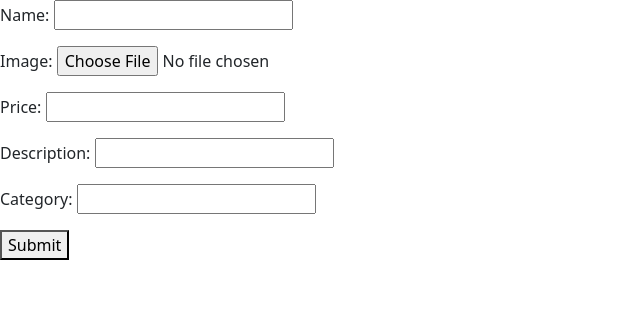
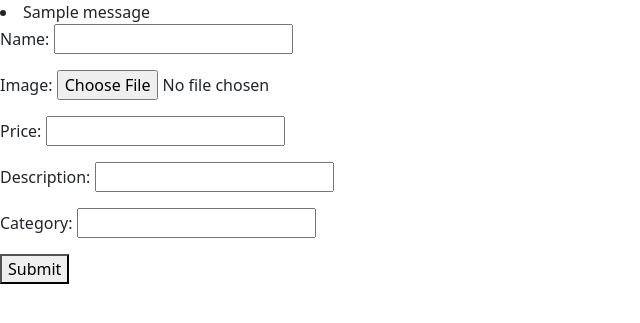
Before and after one commit to NickG35/Threadz, a Django app: page /product/create in a window 1280 px wide. Shown: the part 70-393 px from the top of the page, without its empty margins (0-640 px from the left). Run offline with Django 5.2, Linux system fonts and the light colour scheme; tables that the repository leaves empty hold one stand-in row (values such as "Sample post"); one stand-in notice (Sample message) is shown.

Commit message:
adjusted form type and added success message

```diff
--- a/products/templates/create.html
+++ b/products/templates/create.html
@@ -2,7 +2,13 @@
 
 {% block title %} Threadz {% endblock %}
 {% block content %}
-<form>
+{% if messages %}
+    {% for message in messages %}
+        <li>{{ message }}</li>
+    {% endfor %}
+{% endif %}
+<form method="post" action="{% url 'create' %}" enctype="multipart/form-data">
+    {% csrf_token %}
     {{ form.as_p }}
     <button type="submit">Submit</button>
 </form>
```
